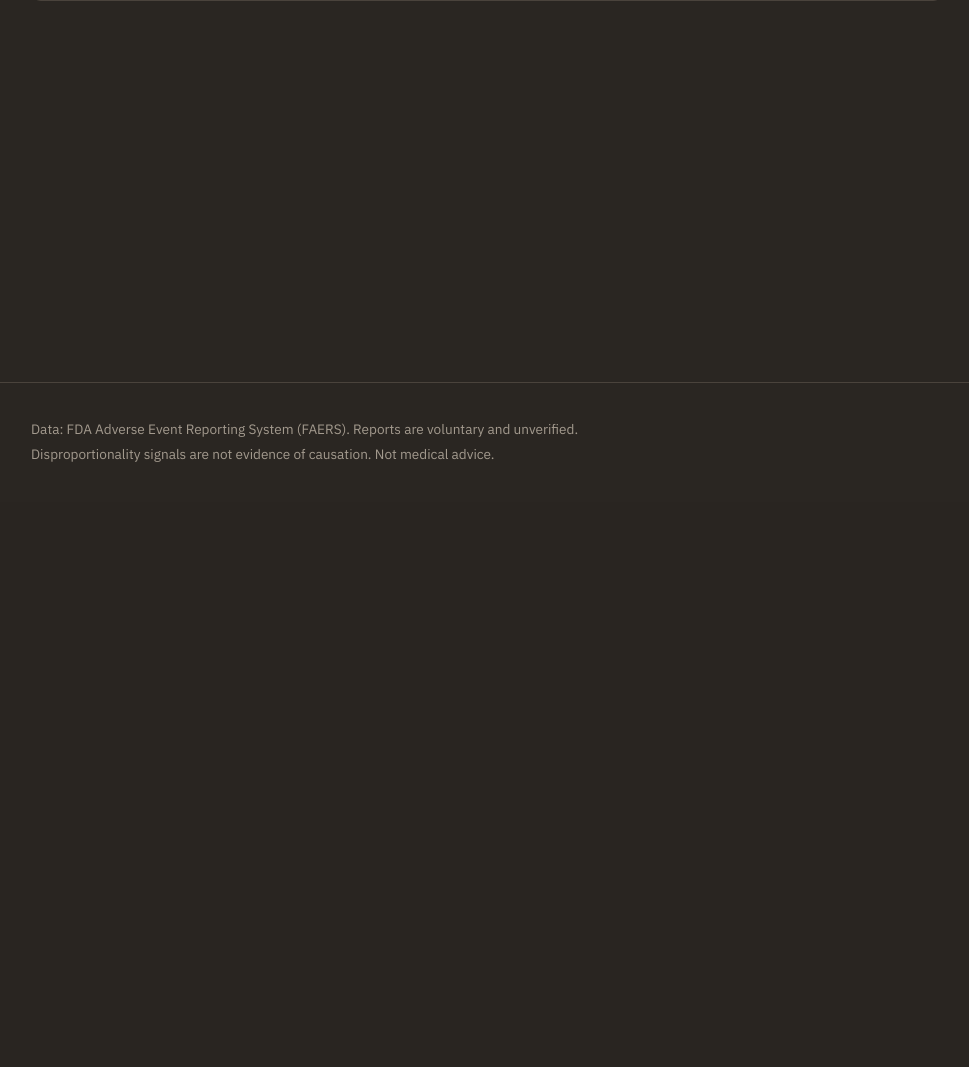
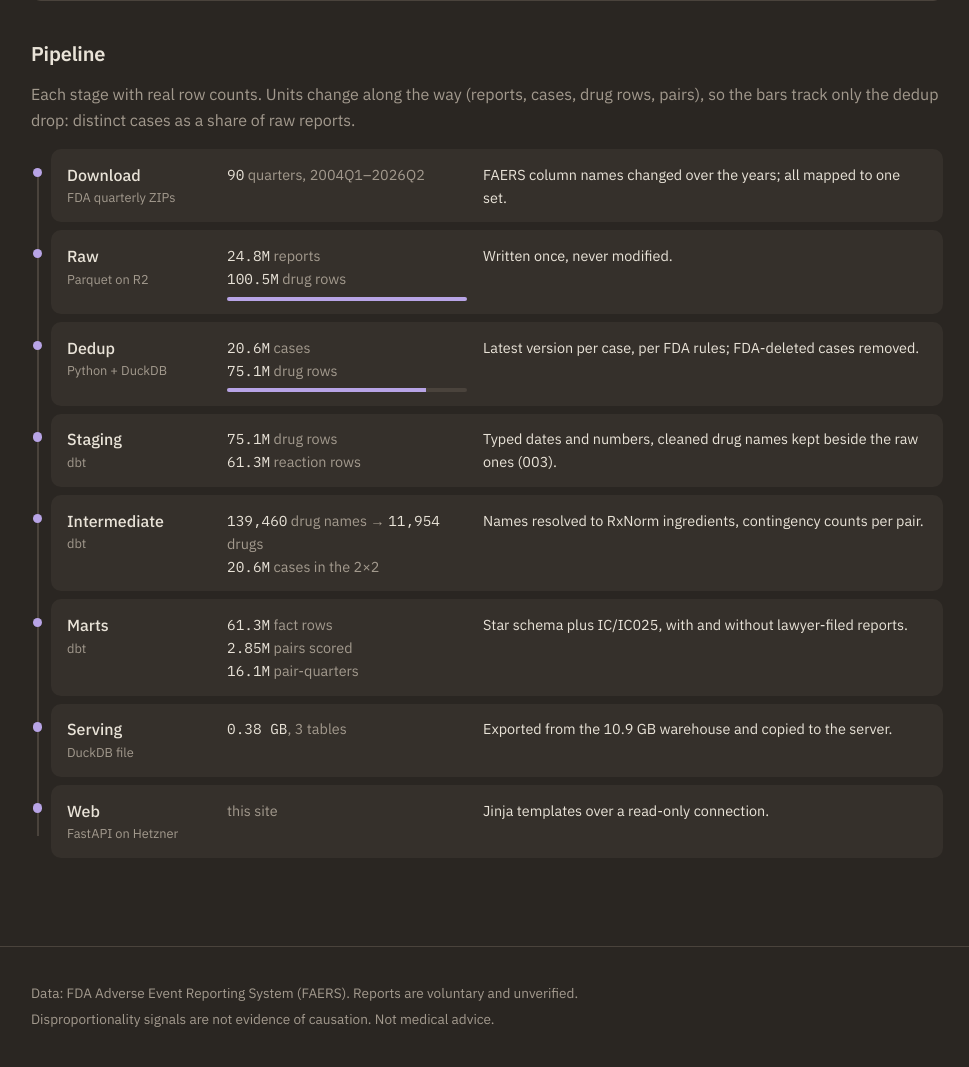
Before and after one commit to DeanKuhn/pharmawatch, a FastAPI app: template src/api/templates/methodology.html in a window 1280 px wide. Shown: the part 298-1365 px from the top of the page, without its empty margins (153-1122 px from the left). Before the commit the page ends 760 px from the top, so only its background shows below. Run offline with FastAPI, Linux system fonts and the light colour scheme; the template is opened without the code that fills it, so the values that code supplies are empty.

Commit message:
visual 3

```diff
--- a/src/api/static/style.css
+++ b/src/api/static/style.css
@@ -233,9 +233,62 @@ details table { margin-top: 0.75rem; }
 .stat-label { font-size: 0.9rem; line-height: 1.3; }
 .stat-sub { font-size: 0.8rem; line-height: 1.3; color: var(--muted); }
 
+/* methodology pipeline */
+.pipeline {
+  position: relative;
+  list-style: none;
+  margin: 0;
+  padding: 0 0 0 1.25rem;
+}
+
+.pipeline::before {
+  content: "";
+  position: absolute;
+  left: 0.35rem; top: 1.4rem; bottom: 1.4rem;
+  width: 2px;
+  background: var(--border);
+}
+
+.stage {
+  position: relative;
+  display: grid;
+  grid-template-columns: 9rem 15rem 1fr;
+  gap: 1rem;
+  margin: 0 0 0.5rem;
+  padding: 0.85rem 1rem;
+  background: var(--surface);
+  border-radius: var(--radius);
+  font-size: 0.9rem;
+}
+
+.stage::before {
+  content: "";
+  position: absolute;
+  left: -1.15rem; top: 1.15rem;
+  width: 0.6rem; height: 0.6rem;
+  border-radius: 50%;
+  background: var(--accent);
+}
+
+.stage-name { display: flex; flex-direction: column; font-size: 1rem; font-weight: 500; }
+.stage-tool { font-size: 0.8rem; font-weight: 400; color: var(--muted); }
+.stage-counts { color: var(--muted); }
+.count { font-family: var(--mono); color: var(--text); font-variant-numeric: tabular-nums; }
+
+.case-bar {
+  height: 4px;
+  margin-top: 0.4rem;
+  background: var(--border);
+  border-radius: 2px;
+  overflow: hidden;
+}
+
+.case-bar span { display: block; height: 100%; background: var(--accent); }
+
 @media (max-width: 640px) {
   .wrap { padding-inline: 1rem; }
   .stat-strip { grid-template-columns: 1fr 1fr; }
+  .stage { grid-template-columns: 1fr; gap: 0.35rem; }
   h1 { font-size: 1.5rem; }
   main table { display: block; overflow-x: auto; }
   .stats th { width: auto; }
--- a/src/api/templates/base.html
+++ b/src/api/templates/base.html
@@ -8,7 +8,7 @@
   <link rel="preconnect" href="https://fonts.googleapis.com">
   <link rel="preconnect" href="https://fonts.gstatic.com" crossorigin>
   <link href="https://fonts.googleapis.com/css2?family=IBM+Plex+Mono:wght@400;500&family=IBM+Plex+Sans:wght@400;500;600&display=swap" rel="stylesheet">
-  <link rel="stylesheet" href="/static/style.css?v=3">
+  <link rel="stylesheet" href="/static/style.css?v=4">
 </head>
 
 <body>
--- a/src/api/templates/methodology.html
+++ b/src/api/templates/methodology.html
@@ -37,4 +37,71 @@
     <span class="stat-sub">from a 10.9 GB warehouse</span>
   </div>
 </div>
+
+<h2>Pipeline</h2>
+<p class="muted">
+  Each stage with real row counts. Units change along the way (reports, cases, drug rows,
+  pairs), so the bars track only the dedup drop: distinct cases as a share of raw reports.
+</p>
+
+<ol class="pipeline">
+  <li class="stage">
+    <div class="stage-name">Download<span class="stage-tool">FDA quarterly ZIPs</span></div>
+    <div class="stage-counts"><span class="count">90</span> quarters, 2004Q1–2026Q2</div>
+    <div class="stage-note">FAERS column names changed over the years; all mapped to one set.</div>
+  </li>
+  <li class="stage">
+    <div class="stage-name">Raw<span class="stage-tool">Parquet on R2</span></div>
+    <div class="stage-counts">
+      <span class="count">24.8M</span> reports<br>
+      <span class="count">100.5M</span> drug rows
+      <div class="case-bar"><span style="width: 100%"></span></div>
+    </div>
+    <div class="stage-note">Written once, never modified.</div>
+  </li>
+  <li class="stage">
+    <div class="stage-name">Dedup<span class="stage-tool">Python + DuckDB</span></div>
+    <div class="stage-counts">
+      <span class="count">20.6M</span> cases<br>
+      <span class="count">75.1M</span> drug rows
+      <div class="case-bar"><span style="width: 83%"></span></div>
+    </div>
+    <div class="stage-note">Latest version per case, per FDA rules; FDA-deleted cases removed.</div>
+  </li>
+  <li class="stage">
+    <div class="stage-name">Staging<span class="stage-tool">dbt</span></div>
+    <div class="stage-counts">
+      <span class="count">75.1M</span> drug rows<br>
+      <span class="count">61.3M</span> reaction rows
+    </div>
+    <div class="stage-note">Typed dates and numbers, cleaned drug names kept beside the raw ones (003).</div>
+  </li>
+  <li class="stage">
+    <div class="stage-name">Intermediate<span class="stage-tool">dbt</span></div>
+    <div class="stage-counts">
+      <span class="count">139,460</span> drug names → <span class="count">11,954</span> drugs<br>
+      <span class="count">20.6M</span> cases in the 2×2
+    </div>
+    <div class="stage-note">Names resolved to RxNorm ingredients, contingency counts per pair.</div>
+  </li>
+  <li class="stage">
+    <div class="stage-name">Marts<span class="stage-tool">dbt</span></div>
+    <div class="stage-counts">
+      <span class="count">61.3M</span> fact rows<br>
+      <span class="count">2.85M</span> pairs scored<br>
+      <span class="count">16.1M</span> pair-quarters
+    </div>
+    <div class="stage-note">Star schema plus IC/IC025, with and without lawyer-filed reports.</div>
+  </li>
+  <li class="stage">
+    <div class="stage-name">Serving<span class="stage-tool">DuckDB file</span></div>
+    <div class="stage-counts"><span class="count">0.38 GB</span>, 3 tables</div>
+    <div class="stage-note">Exported from the 10.9 GB warehouse and copied to the server.</div>
+  </li>
+  <li class="stage">
+    <div class="stage-name">Web<span class="stage-tool">FastAPI on Hetzner</span></div>
+    <div class="stage-counts">this site</div>
+    <div class="stage-note">Jinja templates over a read-only connection.</div>
+  </li>
+</ol>
 {% endblock %}
```
